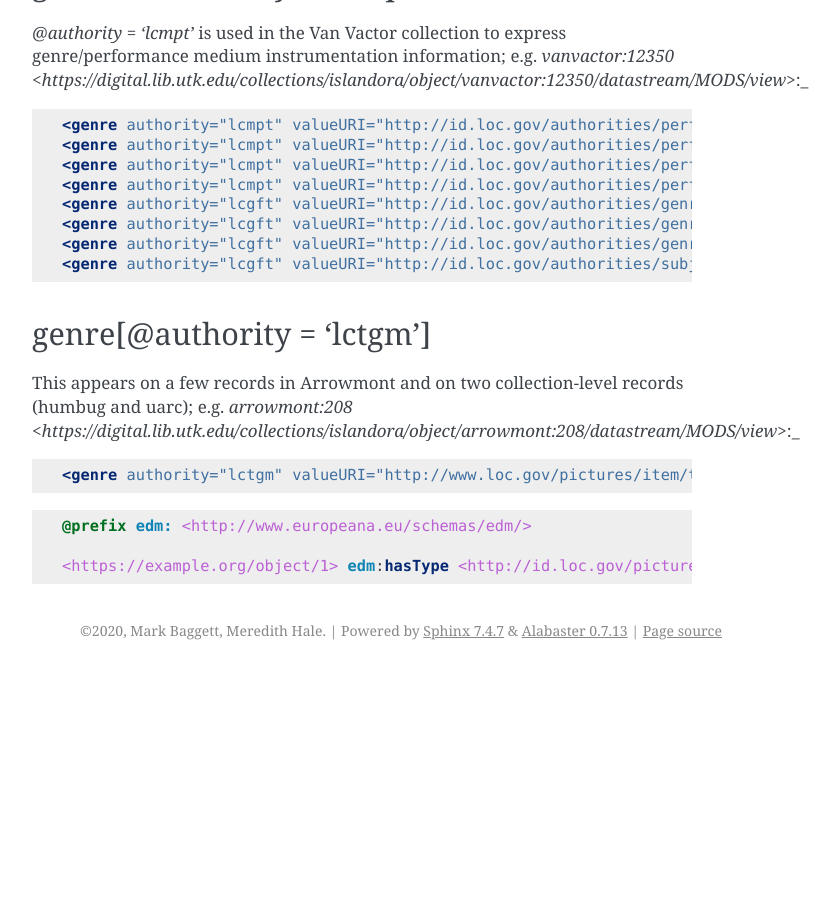
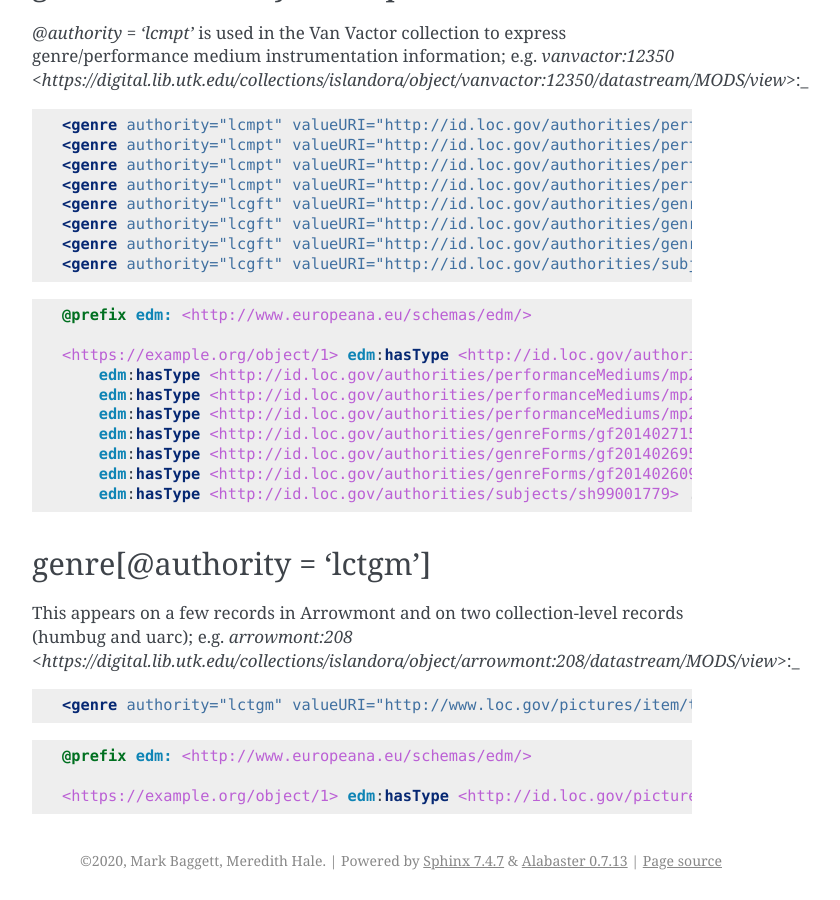
Before and after one commit to UTKcataloging/mods_to_rdf, a Sphinx documentation site: the page built from docs/source/top_level_elements/genre.rst, in a window 1280 px wide and 900 px high, scrolled down 1968 px. Shown: the whole window, without its empty margins (388-1228 px from the left). Built offline with Sphinx 7.4.7, drawn with Linux system fonts in a browser that asks for light colours; formulas are drawn with MathJax 3; before the commit the page ends 2638 px from its top, so only the background shows below that.

Commit message:
Add turtle for lcmpt.

```diff
--- a/docs/source/top_level_elements/genre.rst
+++ b/docs/source/top_level_elements/genre.rst
@@ -112,6 +112,19 @@ genre[@authority = 'lcmpt']
     <genre authority="lcgft" valueURI="http://id.loc.gov/authorities/genreForms/gf2014026097">Excerpts</genre>
     <genre authority="lcgft" valueURI="http://id.loc.gov/authorities/subjects/sh99001779">Scores</genre>
 
+.. code-block:: turtle
+
+    @prefix edm: <http://www.europeana.eu/schemas/edm/>
+
+    <https://example.org/object/1> edm:hasType <http://id.loc.gov/authorities/performanceMediums/mp2013015074> ;
+        edm:hasType <http://id.loc.gov/authorities/performanceMediums/mp2013015342> ;
+        edm:hasType <http://id.loc.gov/authorities/performanceMediums/mp2013015748> ;
+        edm:hasType <http://id.loc.gov/authorities/performanceMediums/mp2013015540> ;
+        edm:hasType <http://id.loc.gov/authorities/genreForms/gf2014027156> ;
+        edm:hasType <http://id.loc.gov/authorities/genreForms/gf2014026956> ;
+        edm:hasType <http://id.loc.gov/authorities/genreForms/gf2014026097> ;
+        edm:hasType <http://id.loc.gov/authorities/subjects/sh99001779> .
+
 genre[@authority = 'lctgm']
 ---------------------------
 
```
